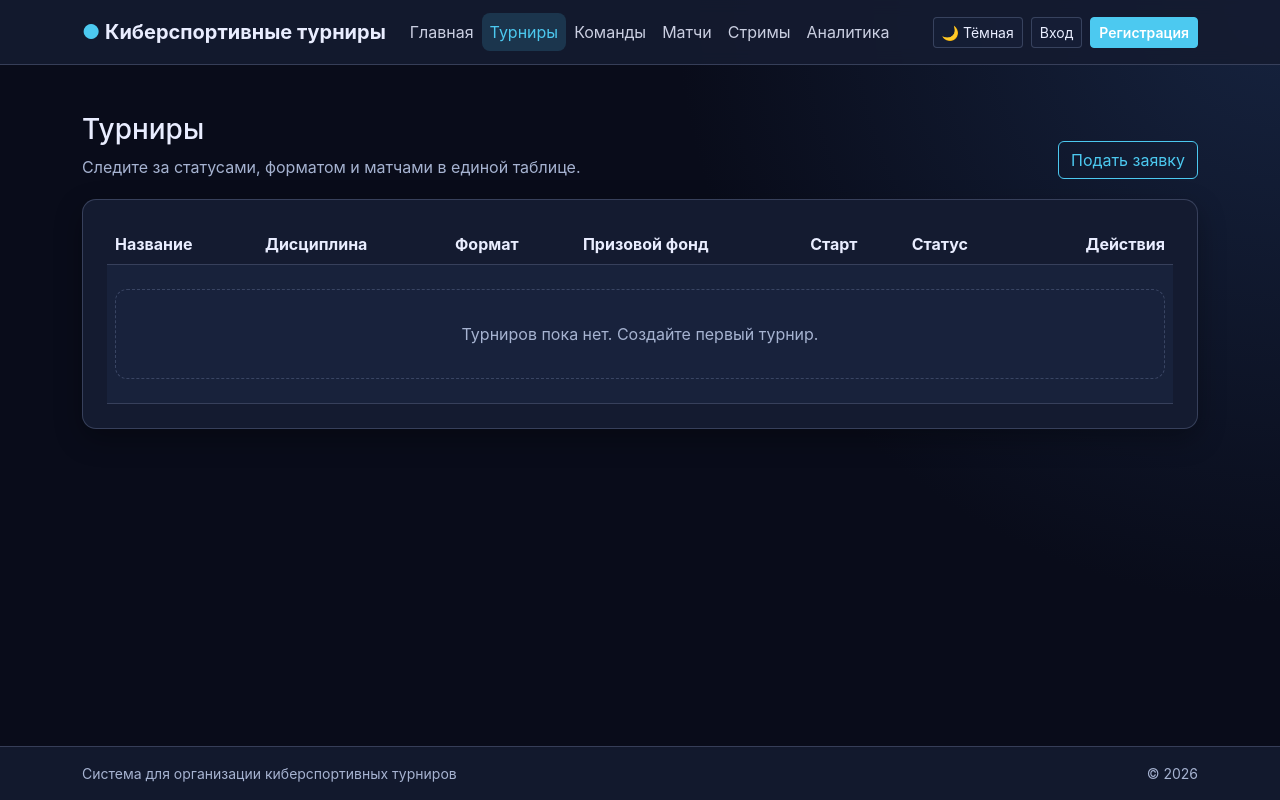
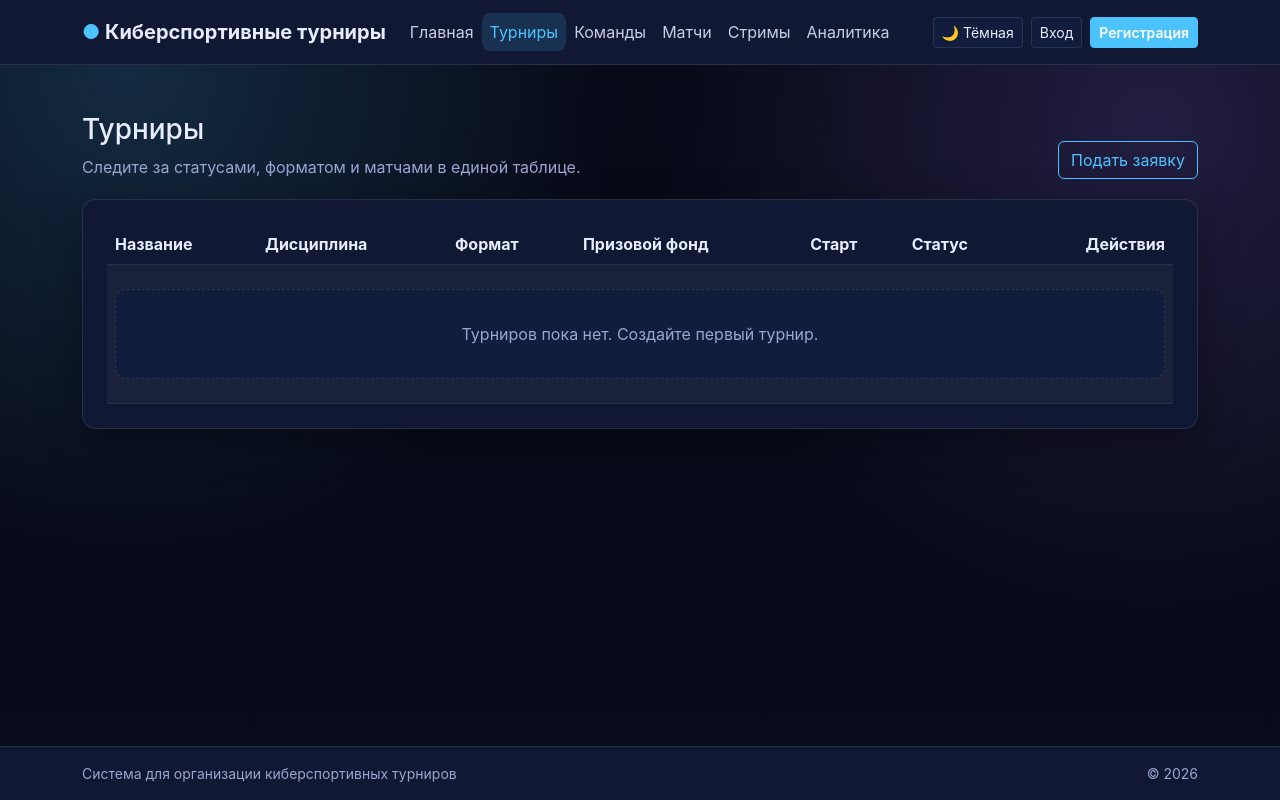
Before and after one commit to mankru71/esports_tournaaments, a Django app: page /tournaments/ in a window 1280 px wide. Run offline with Django 4.2, Linux system fonts and the light colour scheme; data that the repository does not hold is empty.

Commit message:
more fixes(theme, teams)

```diff
--- a/frontend_django/core/templates/base.html
+++ b/frontend_django/core/templates/base.html
@@ -8,7 +8,7 @@
   <title>{% block title %}Киберспортивные турниры{% endblock %}</title>
   <link rel="icon" type="image/svg+xml" href="{% static 'img/favicon.svg' %}">
   <link href="https://cdn.jsdelivr.net/npm/bootstrap@5.3.3/dist/css/bootstrap.min.css" rel="stylesheet" integrity="sha384-QWTKZyjpPEjISv5WaRU9OFeRpok6YctnYmDr5pNlyT2bRjXh0JMhjY6hW+ALEwIH" crossorigin="anonymous">
-  <link rel="stylesheet" href="{% static 'css/app.css' %}?v=5">
+  <link rel="stylesheet" href="{% static 'css/app.css' %}?v=7">
 </head>
 <body>
   <div class="app-shell">
@@ -71,6 +71,6 @@
   </div>
 
   <script src="https://cdn.jsdelivr.net/npm/bootstrap@5.3.3/dist/js/bootstrap.bundle.min.js" integrity="sha384-YvpcrYf0tY3lHB60NNkmXc5s9fDVZLESaAA55NDzOxhy9GkcIdslK1eN7N6jIeHz" crossorigin="anonymous"></script>
-  <script src="{% static 'js/app.js' %}?v=5"></script>
+  <script src="{% static 'js/app.js' %}?v=7"></script>
 </body>
 </html>
--- a/frontend_django/static/css/app.css
+++ b/frontend_django/static/css/app.css
@@ -1,33 +1,41 @@
-html[data-theme="dark"] {
+/*
+  Цветовая схема управляется JS-ом (см. static/js/app.js),
+  который выставляет CSS-переменные прямо на :root.
+  Здесь лежат дефолты (тёмная тема), чтобы UI выглядел нормально,
+  даже если JS отключён.
+*/
+
+:root {
   --bg: #090c1a;
-  --surface: #141b30;
-  --surface-2: #1b2540;
-  --text: #e9edff;
-  --muted: #a6b3d1;
-  --border: rgba(160, 177, 218, 0.25);
-  --accent: #4cc9f0;
-  --accent-2: #6e8bff;
-  --danger: #ff6c8f;
-  --success: #31d0aa;
-  --warning: #f7b955;
-  --shadow: 0 10px 28px rgba(0, 0, 0, 0.3);
-  --bg-gradient: radial-gradient(circle at top right, #16233f, var(--bg) 40%);
-}
+  --surface: #101833;
+  --surface-2: #121d3d;
+  --text: #e8ecff;
+  --muted: #9aa6d1;
+  --border: rgba(255,255,255,0.10);
+  --accent: #4cc3ff;
+  --accent-2: #9b7bff;
+  --accent-soft: rgba(76,195,255,0.14);
+  --accent-soft-strong: rgba(76,195,255,0.22);
+  --danger: #ff4d6d;
+  --success: #2de38a;
+  --warning: #ffcc66;
+  --shadow: 0 12px 40px rgba(0,0,0,0.35);
+  --bg-gradient: radial-gradient(900px circle at 10% 8%, rgba(76,195,255,0.18), transparent 55%), radial-gradient(900px circle at 90% 15%, rgba(155,123,255,0.18), transparent 55%), linear-gradient(180deg, #070917 0%, var(--bg) 100%);
 
-html[data-theme="light"] {
-  --bg: #eff3fb;
-  --surface: #ffffff;
-  --surface-2: #f4f7ff;
-  --text: #1b2440;
-  --muted: #5f6d91;
-  --border: rgba(95, 109, 145, 0.28);
-  --accent: #0f6ef7;
-  --accent-2: #5f32ff;
-  --danger: #d93256;
-  --success: #0b9874;
-  --warning: #b97400;
-  --shadow: 0 8px 24px rgba(22, 28, 45, 0.1);
-  --bg-gradient: linear-gradient(180deg, #f8faff 0%, var(--bg) 100%);
+  --table-striped-bg: rgba(255,255,255,0.04);
+
+  --status-planned-bg: rgba(154,166,209,0.14);
+  --status-planned-border: rgba(154,166,209,0.28);
+  --status-planned-text: #e8ecff;
+  --status-live-bg: rgba(76,195,255,0.16);
+  --status-live-border: rgba(76,195,255,0.45);
+  --status-live-text: #e8ecff;
+  --status-finished-bg: rgba(45,227,138,0.16);
+  --status-finished-border: rgba(45,227,138,0.42);
+  --status-finished-text: #e8ecff;
+  --status-approved-bg: rgba(155,123,255,0.16);
+  --status-approved-border: rgba(155,123,255,0.42);
+  --status-approved-text: #e8ecff;
 }
 
 html, body { min-height: 100%; }
@@ -46,7 +54,8 @@ main { flex: 1; }
 
 .app-navbar,
 .footer {
-  background: color-mix(in srgb, var(--surface) 90%, transparent);
+  /* color-mix пока не везде стабильно; для демо оставляем предсказуемый фон */
+  background: var(--surface);
   border-bottom: 1px solid var(--border);
   backdrop-filter: blur(8px);
 }
@@ -73,7 +82,7 @@ main { flex: 1; }
 .app-navbar .nav-link.active {
   opacity: 1;
   color: var(--accent) !important;
-  background: color-mix(in srgb, var(--accent) 16%, transparent);
+  background: var(--accent-soft);
 }
 
 .navbar-toggler { border-color: var(--border); }
@@ -111,8 +120,7 @@ html[data-theme="light"] .navbar-toggler-icon { filter: invert(0); }
 }
 
 .btn-accent:hover {
-  background: color-mix(in srgb, var(--accent) 90%, #fff);
-  border-color: color-mix(in srgb, var(--accent) 90%, #fff);
+  filter: brightness(1.06);
   color: #fff;
 }
 
@@ -123,7 +131,7 @@ html[data-theme="light"] .navbar-toggler-icon { filter: invert(0); }
 
 .btn-outline-accent:hover {
   border-color: var(--accent);
-  background: color-mix(in srgb, var(--accent) 14%, transparent);
+  background: var(--accent-soft);
   color: var(--text);
 }
 
@@ -135,7 +143,7 @@ html[data-theme="light"] .navbar-toggler-icon { filter: invert(0); }
 .btn-outline-light:hover {
   border-color: var(--accent);
   color: var(--text);
-  background: color-mix(in srgb, var(--accent) 14%, transparent);
+  background: var(--accent-soft);
 }
 
 .form-control,
@@ -156,7 +164,7 @@ textarea::placeholder { color: var(--muted); }
   background-color: var(--surface-2);
   color: var(--text);
   border-color: var(--accent);
-  box-shadow: 0 0 0 .2rem color-mix(in srgb, var(--accent) 22%, transparent);
+  box-shadow: 0 0 0 .2rem rgba(76, 201, 240, 0.18);
 }
 
 .form-check-input:checked { background-color: var(--accent); border-color: var(--accent); }
@@ -171,17 +179,25 @@ textarea::placeholder { color: var(--muted); }
   --bs-table-bg: transparent;
   --bs-table-border-color: var(--border);
   --bs-table-striped-color: var(--text);
-  --bs-table-striped-bg: color-mix(in srgb, var(--surface-2) 70%, transparent);
+  --bs-table-striped-bg: var(--table-striped-bg);
+}
+
+/* Bootstrap utility overrides под нашу тему */
+.text-bg-dark,
+.text-bg-secondary {
+  background-color: var(--surface-2) !important;
+  color: var(--text) !important;
+  border: 1px solid var(--border);
 }
 
 .badge-status {
   font-size: .72rem;
   border: 1px solid transparent;
 }
-.status-planned { background: color-mix(in srgb, var(--accent) 20%, transparent); color: var(--accent); border-color: color-mix(in srgb, var(--accent) 40%, transparent); }
-.status-live { background: color-mix(in srgb, var(--success) 20%, transparent); color: var(--success); border-color: color-mix(in srgb, var(--success) 40%, transparent); }
-.status-finished,
-.status-approved { background: color-mix(in srgb, var(--muted) 20%, transparent); color: var(--text); border-color: var(--border); }
+.status-planned { background: var(--status-planned-bg); color: var(--status-planned-text); border-color: var(--status-planned-border); }
+.status-live { background: var(--status-live-bg); color: var(--status-live-text); border-color: var(--status-live-border); }
+.status-finished { background: var(--status-finished-bg); color: var(--status-finished-text); border-color: var(--status-finished-border); }
+.status-approved { background: var(--status-approved-bg); color: var(--status-approved-text); border-color: var(--status-approved-border); }
 
 .alert { border-radius: 12px; }
 .auth-panel { max-width: 560px; margin: 2rem auto; }
@@ -191,7 +207,7 @@ textarea::placeholder { color: var(--muted); }
   padding: 2rem;
   border: 1px dashed var(--border);
   border-radius: 12px;
-  background: color-mix(in srgb, var(--surface-2) 40%, transparent);
+  background: var(--surface-2);
 }
 
 .theme-toggle { white-space: nowrap; }
@@ -200,18 +216,18 @@ textarea::placeholder { color: var(--muted); }
 .nav-action-btn {
   border: 1px solid var(--border);
   color: var(--text);
-  background: color-mix(in srgb, var(--surface-2) 35%, transparent);
+  background: var(--surface-2);
 }
 
 .theme-toggle:hover,
 .nav-action-btn:hover {
   border-color: var(--accent);
   color: var(--text);
-  background: color-mix(in srgb, var(--accent) 14%, transparent);
+  background: var(--accent-soft);
 }
 
 .app-navbar .nav-user-badge {
-  background: color-mix(in srgb, var(--surface-2) 85%, #000 15%) !important;
+  background: var(--surface-2) !important;
   color: var(--text);
 }
 
--- a/frontend_django/static/js/app.js
+++ b/frontend_django/static/js/app.js
@@ -1,51 +1,153 @@
-const THEME_KEY = 'theme';
+// Глобальные мелкие UI-скрипты (без зависимости от Bootstrap theme).
+// Цель: гарантированно работающий переключатель темы (dark/light)
+// через установку CSS-переменных из JS.
 
-function applyTheme(theme) {
-  const safeTheme = theme === 'light' ? 'light' : 'dark';
-  document.documentElement.setAttribute('data-theme', safeTheme);
-  localStorage.setItem(THEME_KEY, safeTheme);
+(function () {
+  "use strict";
 
-  const metaTheme = document.getElementById('meta-theme-color');
-  if (metaTheme) {
-    metaTheme.setAttribute('content', safeTheme === 'dark' ? '#090c1a' : '#eff3fb');
+  const THEME_KEY = "theme";
+
+  // Палитры (CSS variables). Ключи ДОЛЖНЫ начинаться с "--".
+  const PALETTES = {
+    dark: {
+      "--bg": "#090c1a",
+      "--surface": "#101833",
+      "--surface-2": "#121d3d",
+      "--text": "#e8ecff",
+      "--muted": "#9aa6d1",
+      "--border": "rgba(255,255,255,0.10)",
+      "--accent": "#4cc3ff",
+      "--accent-2": "#9b7bff",
+      "--accent-soft": "rgba(76,195,255,0.14)",
+      "--accent-soft-strong": "rgba(76,195,255,0.22)",
+      "--danger": "#ff4d6d",
+      "--success": "#2de38a",
+      "--warning": "#ffcc66",
+      "--shadow": "0 12px 40px rgba(0,0,0,0.35)",
+      "--bg-gradient": "radial-gradient(900px circle at 10% 8%, rgba(76,195,255,0.18), transparent 55%), radial-gradient(900px circle at 90% 15%, rgba(155,123,255,0.18), transparent 55%), linear-gradient(180deg, #070917 0%, var(--bg) 100%)",
+
+      "--table-striped-bg": "rgba(255,255,255,0.04)",
+
+      "--status-planned-bg": "rgba(154,166,209,0.14)",
+      "--status-planned-border": "rgba(154,166,209,0.28)",
+      "--status-planned-text": "#e8ecff",
+      "--status-live-bg": "rgba(76,195,255,0.16)",
+      "--status-live-border": "rgba(76,195,255,0.45)",
+      "--status-live-text": "#e8ecff",
+      "--status-finished-bg": "rgba(45,227,138,0.16)",
+      "--status-finished-border": "rgba(45,227,138,0.42)",
+      "--status-finished-text": "#e8ecff",
+      "--status-approved-bg": "rgba(155,123,255,0.16)",
+      "--status-approved-border": "rgba(155,123,255,0.42)",
+      "--status-approved-text": "#e8ecff",
+    },
+    light: {
+      "--bg": "#eff3fb",
+      "--surface": "#ffffff",
+      "--surface-2": "#f4f7ff",
+      "--text": "#111827",
+      "--muted": "#5f6d91",
+      "--border": "rgba(17,24,39,0.12)",
+      "--accent": "#0ea5e9",
+      "--accent-2": "#6d28d9",
+      "--accent-soft": "rgba(14,165,233,0.12)",
+      "--accent-soft-strong": "rgba(14,165,233,0.18)",
+      "--danger": "#e11d48",
+      "--success": "#16a34a",
+      "--warning": "#b45309",
+      "--shadow": "0 16px 50px rgba(15, 23, 42, 0.12)",
+      "--bg-gradient": "radial-gradient(900px circle at 10% 8%, rgba(14,165,233,0.18), transparent 55%), radial-gradient(900px circle at 90% 15%, rgba(109,40,217,0.14), transparent 55%), linear-gradient(180deg, #f8faff 0%, var(--bg) 100%)",
+
+      "--table-striped-bg": "rgba(17,24,39,0.03)",
+
+      "--status-planned-bg": "rgba(95,109,145,0.10)",
+      "--status-planned-border": "rgba(95,109,145,0.26)",
+      "--status-planned-text": "#111827",
+      "--status-live-bg": "rgba(14,165,233,0.14)",
+      "--status-live-border": "rgba(14,165,233,0.38)",
+      "--status-live-text": "#111827",
+      "--status-finished-bg": "rgba(22,163,74,0.14)",
+      "--status-finished-border": "rgba(22,163,74,0.32)",
+      "--status-finished-text": "#111827",
+      "--status-approved-bg": "rgba(109,40,217,0.12)",
+      "--status-approved-border": "rgba(109,40,217,0.32)",
+      "--status-approved-text": "#111827",
+    },
+  };
+
+  function safeGetTheme() {
+    try {
+      const v = localStorage.getItem(THEME_KEY);
+      return v === "light" ? "light" : "dark";
+    } catch {
+      return "dark";
+    }
   }
 
-  const toggleLabel = document.getElementById('themeToggleLabel');
-  const toggleIcon = document.getElementById('themeToggleIcon');
-  if (toggleLabel) {
-    toggleLabel.textContent = safeTheme === 'dark' ? 'Тёмная' : 'Светлая';
+  function safeSetTheme(theme) {
+    try {
+      localStorage.setItem(THEME_KEY, theme);
+    } catch {
+      // ignore
+    }
   }
-  if (toggleIcon) {
-    toggleIcon.textContent = safeTheme === 'dark' ? '🌙' : '☀️';
-  }
-}
 
-function initTheme() {
-  const savedTheme = localStorage.getItem(THEME_KEY) || 'dark';
-  applyTheme(savedTheme);
-
-  const toggle = document.getElementById('themeToggle');
-  if (toggle) {
-    toggle.addEventListener('click', () => {
-      const currentTheme = document.documentElement.getAttribute('data-theme') || 'dark';
-      applyTheme(currentTheme === 'dark' ? 'light' : 'dark');
+  function setCssVars(palette) {
+    const root = document.documentElement;
+    Object.entries(palette).forEach(([key, value]) => {
+      root.style.setProperty(key, value);
     });
   }
-}
 
-document.addEventListener('DOMContentLoaded', () => {
-  initTheme();
+  function applyTheme(theme) {
+    const normalized = theme === "light" ? "light" : "dark";
+    document.documentElement.setAttribute("data-theme", normalized);
+    setCssVars(PALETTES[normalized]);
+    safeSetTheme(normalized);
 
-  document.querySelectorAll('[data-auto-dismiss="true"]').forEach((el) => {
-    setTimeout(() => {
-      el.classList.add('fade');
-      el.classList.remove('show');
-      setTimeout(() => el.remove(), 250);
-    }, 3500);
+    // meta theme-color (чтобы мобилка/браузерная панель выглядела адекватно)
+    const meta = document.getElementById("meta-theme-color");
+    if (meta) meta.setAttribute("content", normalized === "light" ? "#eff3fb" : "#090c1a");
+  }
+
+  function syncToggleUi() {
+    const theme = document.documentElement.getAttribute("data-theme") === "light" ? "light" : "dark";
+    const icon = document.getElementById("themeToggleIcon");
+    const label = document.getElementById("themeToggleLabel");
+    if (icon) icon.textContent = theme === "light" ? "☀️" : "🌙";
+    if (label) label.textContent = theme === "light" ? "Светлая" : "Тёмная";
+  }
+
+  // Применяем тему СРАЗУ при загрузке скрипта (чтобы не было «непонятно какой темы»).
+  applyTheme(safeGetTheme());
+
+  document.addEventListener("DOMContentLoaded", function () {
+    // Автоскрытие алертов
+    document.querySelectorAll("[data-auto-dismiss='true']").forEach((el) => {
+      setTimeout(() => {
+        try {
+          el.classList.remove("show");
+          el.classList.add("fade");
+        } catch {
+          // ignore
+        }
+      }, 4500);
+    });
+
+    // Текущий год в footer
+    const yearEl = document.getElementById("footer-year");
+    if (yearEl) yearEl.textContent = String(new Date().getFullYear());
+
+    // Переключатель темы
+    syncToggleUi();
+    const btn = document.getElementById("themeToggle");
+    if (btn) {
+      btn.addEventListener("click", function () {
+        const current = document.documentElement.getAttribute("data-theme") === "light" ? "light" : "dark";
+        const next = current === "light" ? "dark" : "light";
+        applyTheme(next);
+        syncToggleUi();
+      });
+    }
   });
-
-  const yearNode = document.getElementById('footer-year');
-  if (yearNode) {
-    yearNode.textContent = String(new Date().getFullYear());
-  }
-});
+})();
```
Also changed, not shown: frontend_django/core/api_client.py (+10 -1 lines), README.md, 1 other file.
